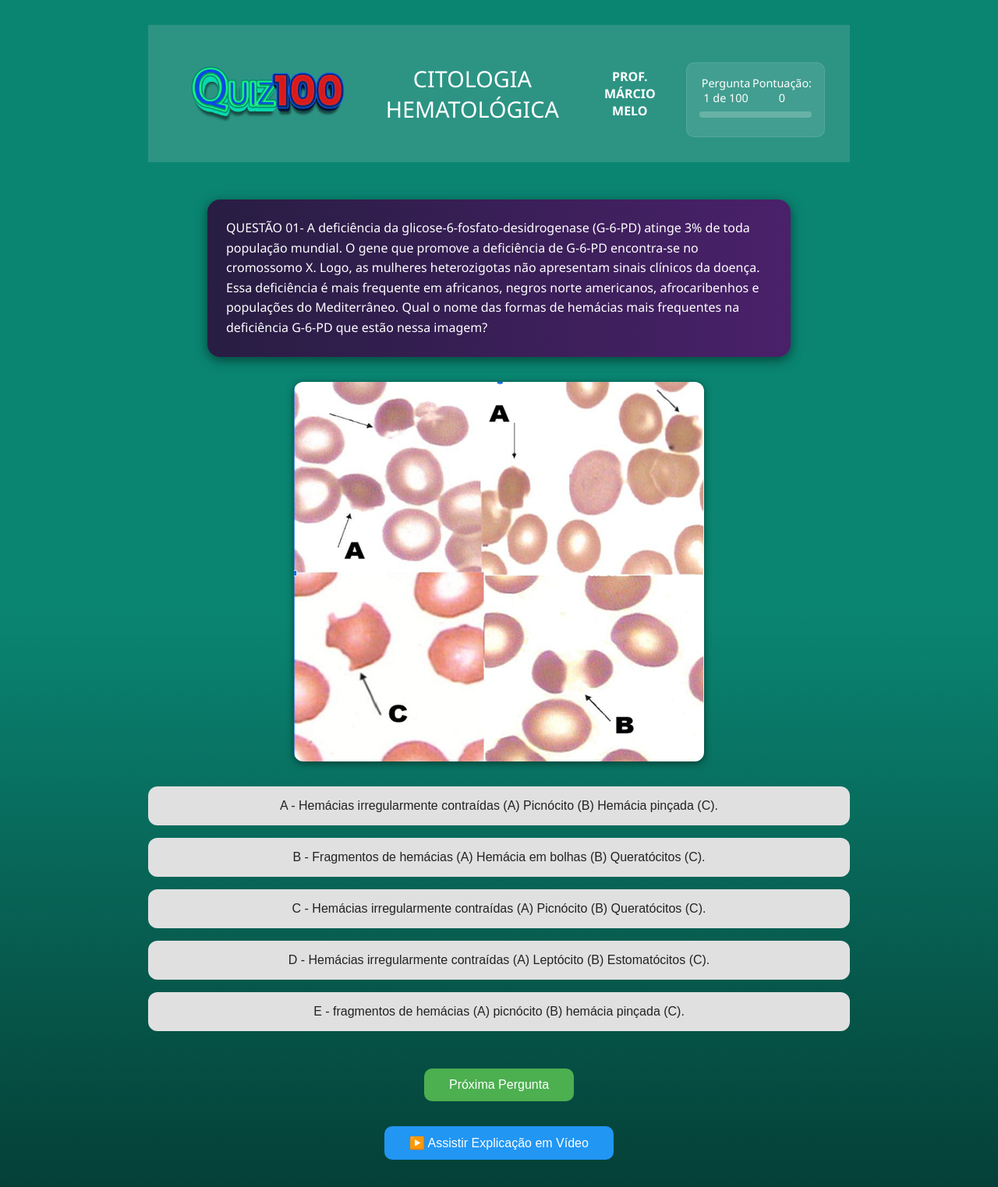
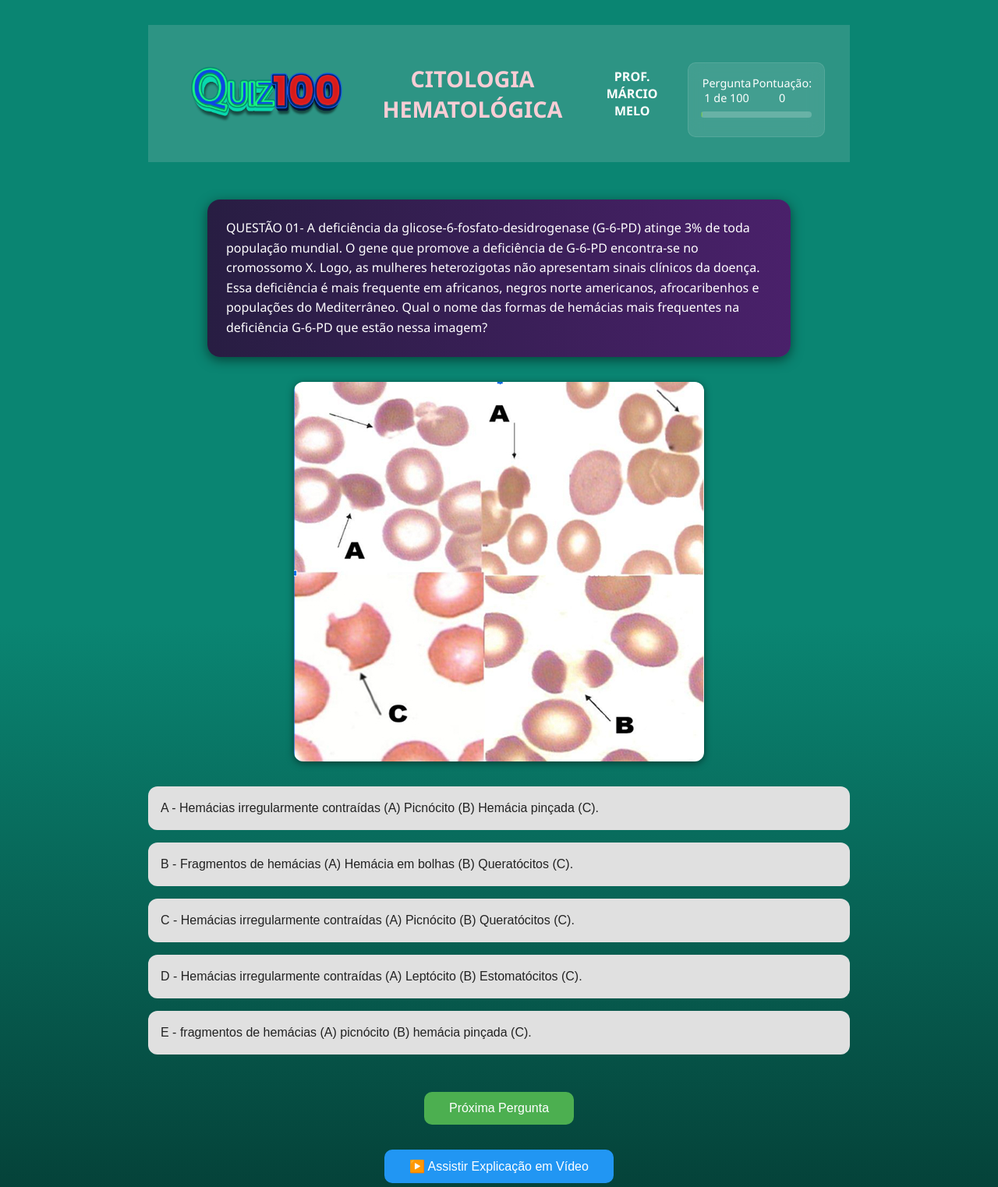
Before and after one commit to caiocesarv/novoquizzlab.final, a plain HTML site: page quiz.html in a window 1280 px wide. Shown: the top 1523 px of the page at 78% size. Drawn offline with Linux system fonts and the light colour scheme.

Commit message:
ajustes no titulo e  centralização das perguntas nas alternativas

```diff
--- a/quiz.html
+++ b/quiz.html
@@ -11,7 +11,9 @@
     <header class="menu-header">
       <img src="assets/logo.png" alt="Logo Portal Lab" class="logo">
       <!-- <h1>QUIZ</h1> <br> -->
-      <h2>CITOLOGIA HEMATOLÓGICA</h2>
+      <h2>
+        <strong>CITOLOGIA HEMATOLÓGICA</strong>
+      </h2>
       <strong>PROF. MÁRCIO MELO</strong>
     </header>
 
--- a/style.css
+++ b/style.css
@@ -48,7 +48,7 @@ header h1 {
 header h2 {
   font-size: 1.8rem;
   font-weight: normal;
-  color: #fff;
+  color: #f8cdd5;
   margin: 0;
   text-align: center;
 }
@@ -101,6 +101,8 @@ header h2 {
   cursor: pointer;
   color: #222;
   transition: all 0.3s ease;
+  text-align: justify;
+  line-height: 1.5;
 }
 
 .alternativas button:hover {
```
Also changed, not shown: index.html (+3 -3 lines).
